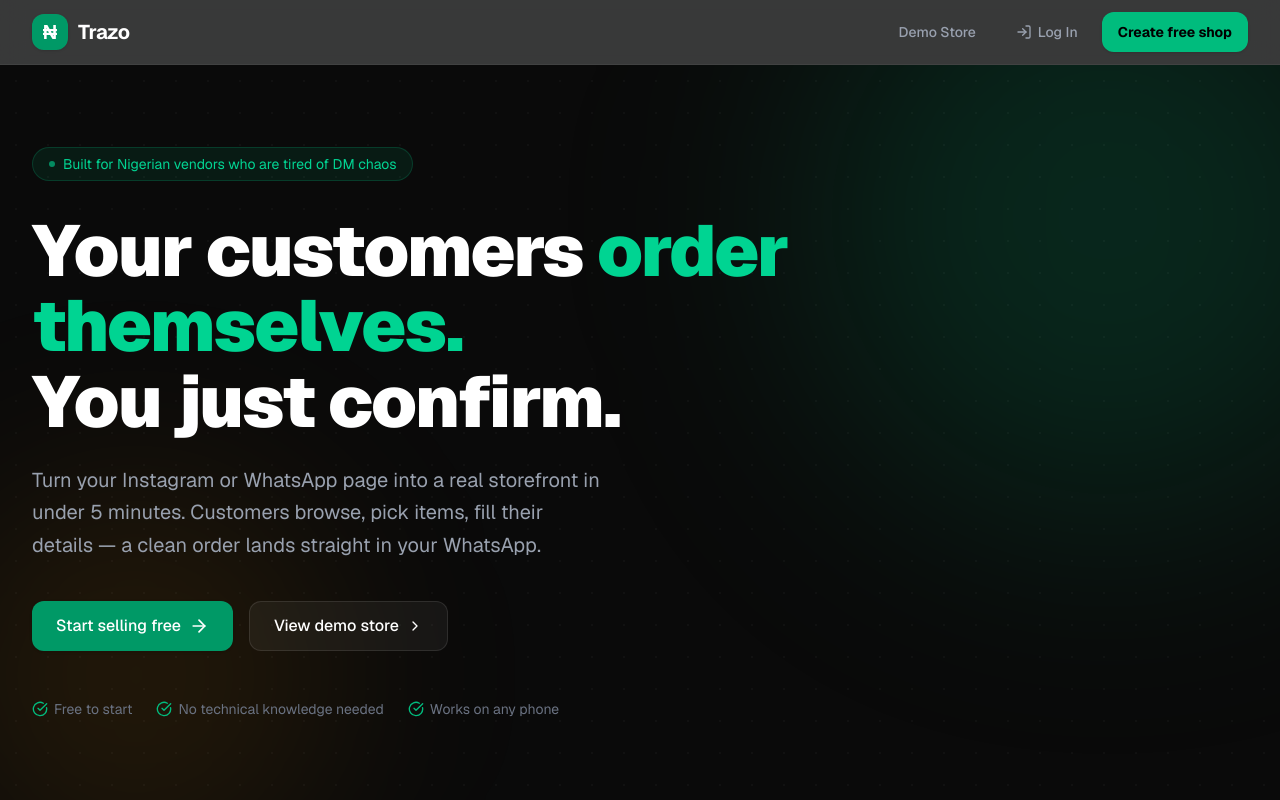
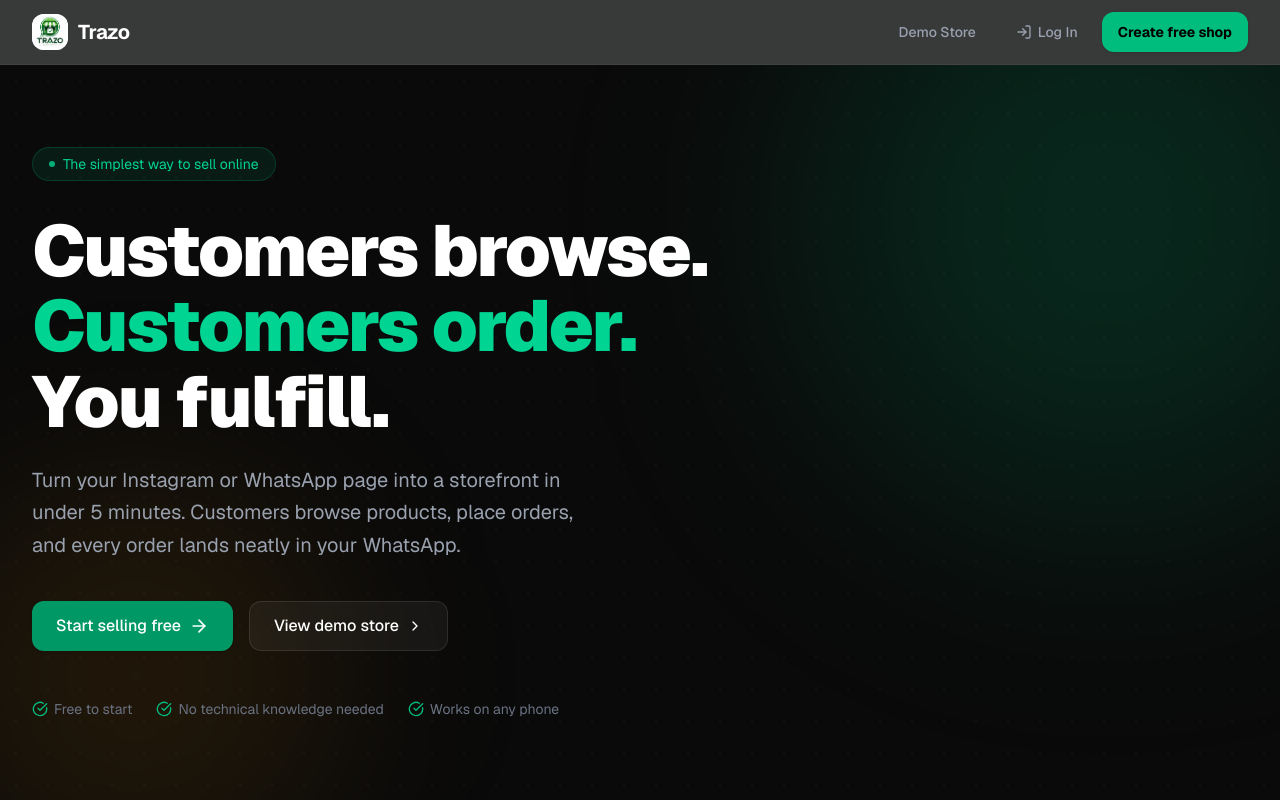
Before and after one commit to Reward-steve/trazo, a Next.js app: page / in a window 1280 px wide. Shown: the top 800 px of the page. Built offline with nearby package versions, Linux system fonts and the light colour scheme.

Commit message:
feat: revamp

```diff
--- a/app/components/layout/Navbar.tsx
+++ b/app/components/layout/Navbar.tsx
@@ -5,6 +5,8 @@ import Link from "next/link";
 import { usePathname } from "next/navigation";
 import { ShoppingBag, Menu, X, LogIn } from "lucide-react";
 import { cn } from "../../lib/utils";
+import Image from "next/image";
+import logo from "../../../public/trazo_omega.png";
 
 interface NavbarProps {
   shopName?: string;
@@ -44,8 +46,13 @@ export default function Navbar({
             href="/"
             className="flex items-center gap-2.5 font-bold text-xl"
           >
-            <div className="h-9 w-9 bg-emerald-600 rounded-xl flex items-center justify-center text-white font-black shadow-sm shrink-0">
-              ₦
+            <div className="relative h-9 w-9 rounded-xl overflow-hidden shrink-0 bg-surface-alt">
+              <Image
+                src={logo}
+                alt={"trazo_logo"}
+                fill
+                className="object-cover"
+              />
             </div>
             <span
               className={cn(
--- a/app/page.tsx
+++ b/app/page.tsx
@@ -40,20 +40,20 @@ export default function HomePage() {
             {/* Status badge */}
             <div className="inline-flex items-center gap-2 bg-emerald-500/10 border border-emerald-500/20 rounded-full px-4 py-1.5 text-sm text-emerald-400 mb-8">
               <span className="h-1.5 w-1.5 rounded-full bg-emerald-400 animate-pulse" />
-              Built for Nigerian vendors who are tired of DM chaos
+              The simplest way to sell online
             </div>
 
             <h1 className="text-5xl sm:text-6xl lg:text-7xl font-black tracking-tight leading-[1.05] mb-6">
-              Your customers{" "}
-              <span className="text-emerald-400">order themselves.</span>
+              Customers browse.{" "}
+              <span className="text-emerald-400">Customers order.</span>
               <br />
-              You just confirm.
+              You fulfill.
             </h1>
 
             <p className="text-lg sm:text-xl text-gray-400 mb-10 leading-relaxed max-w-xl">
-              Turn your Instagram or WhatsApp page into a real storefront in
-              under 5 minutes. Customers browse, pick items, fill their details
-              — a clean order lands straight in your WhatsApp.
+              Turn your Instagram or WhatsApp page into a storefront in under 5
+              minutes. Customers browse products, place orders, and every order
+              lands neatly in your WhatsApp.
             </p>
 
             <div className="flex flex-wrap gap-4 mb-12 w-full sm:w-auto">
@@ -275,8 +275,13 @@ export default function HomePage() {
 
       <footer className="border-t border-white/5 py-8">
         <div className="max-w-7xl mx-auto px-4 sm:px-6 lg:px-8 flex flex-col sm:flex-row items-center justify-between gap-4 text-sm text-gray-600">
-          <div className="flex items-center gap-2">
-            <Image src={logo} alt="TRAZO" />
+          <div className="relative h-9 w-9 rounded-xl overflow-hidden shrink-0 bg-surface-alt">
+            <Image
+              src={logo}
+              alt={"trazo_logo"}
+              fill
+              className="object-cover"
+            />
           </div>
 
           <p>
```
